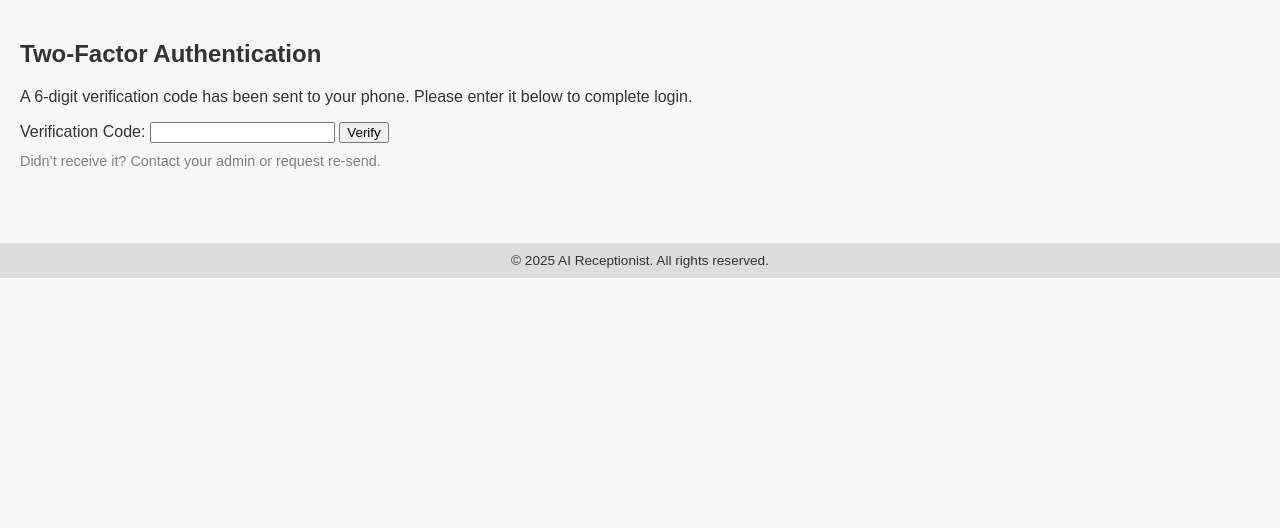
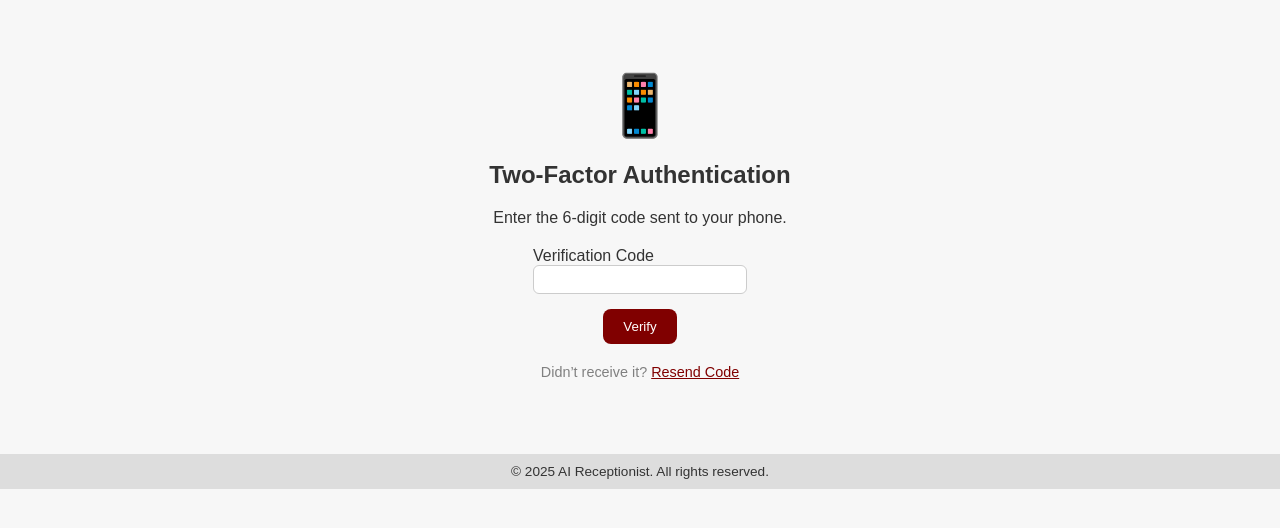
Before and after one commit to ConnorV2006/AI-Receptionist-Enchanced, a Flask app: template templates/two_factor.html in a window 1280 px wide. Shown: the part 67-595 px from the top of the page. Run offline with Flask 3, Linux system fonts and the light colour scheme; the template is opened without the code that fills it, so the values that code supplies are empty.

Commit message:
Update two_factor.html

```diff
--- a/templates/two_factor.html
+++ b/templates/two_factor.html
@@ -1,17 +1,27 @@
 {% extends "base.html" %}
 
 {% block content %}
-<h2>Two-Factor Authentication</h2>
-<p>A 6-digit verification code has been sent to your phone. Please enter it below to complete login.</p>
+<div style="text-align:center; margin-top:50px;">
+  <div style="font-size:60px;">📱</div>
+  <h2>Two-Factor Authentication</h2>
+  <p style="margin-bottom:20px;">Enter the 6-digit code sent to your phone.</p>
 
-<form method="post">
-  <label for="code">Verification Code:</label>
-  <input type="text" id="code" name="code" maxlength="6" required>
+  <form method="post" style="display:inline-block; text-align:left;">
+    <div style="margin-bottom:10px;">
+      <label for="code">Verification Code</label><br>
+      <input type="text" id="code" name="code" maxlength="6" required style="width:200px; padding:6px; border:1px solid #ccc; border-radius:6px;">
+    </div>
 
-  <button type="submit">Verify</button>
-</form>
+    <div style="text-align:center; margin-top:15px;">
+      <button type="submit" style="padding:10px 20px; background:#800000; color:white; border:none; border-radius:8px; cursor:pointer;">
+        Verify
+      </button>
+    </div>
+  </form>
 
-<p style="margin-top:10px; font-size:0.9em; color:gray;">
-  Didn’t receive it? Contact your admin or request re-send.
-</p>
+  <p style="margin-top:20px; font-size:0.9em; color:gray;">
+    Didn’t receive it?
+    <a href="{{ url_for('resend_code') }}" style="color:#800000;">Resend Code</a>
+  </p>
+</div>
 {% endblock %}
```
